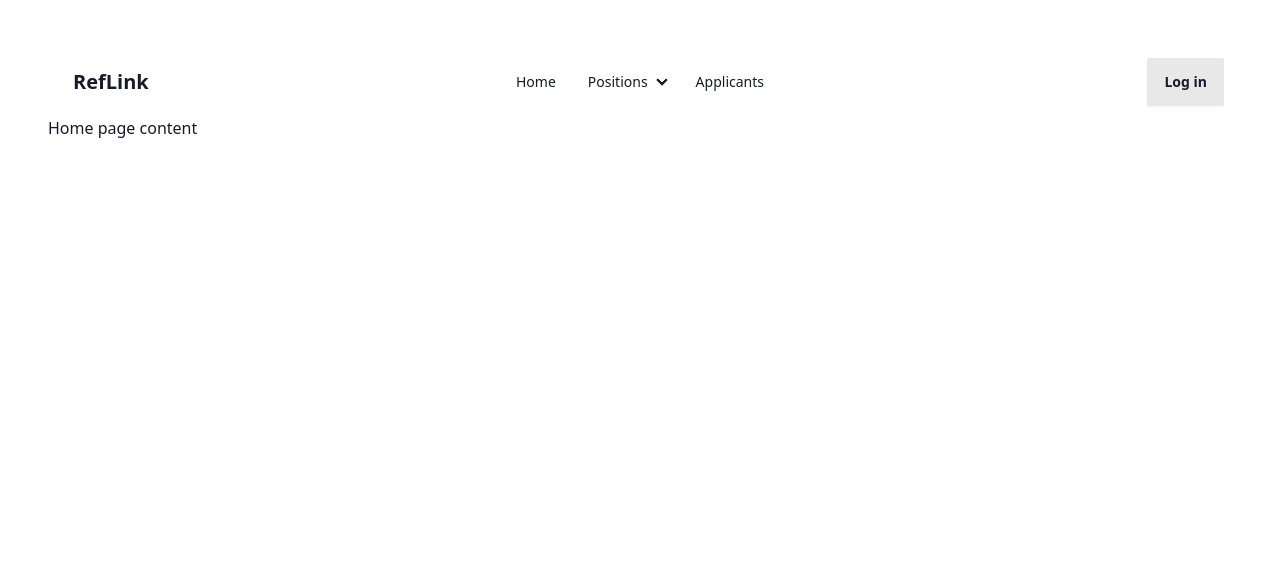
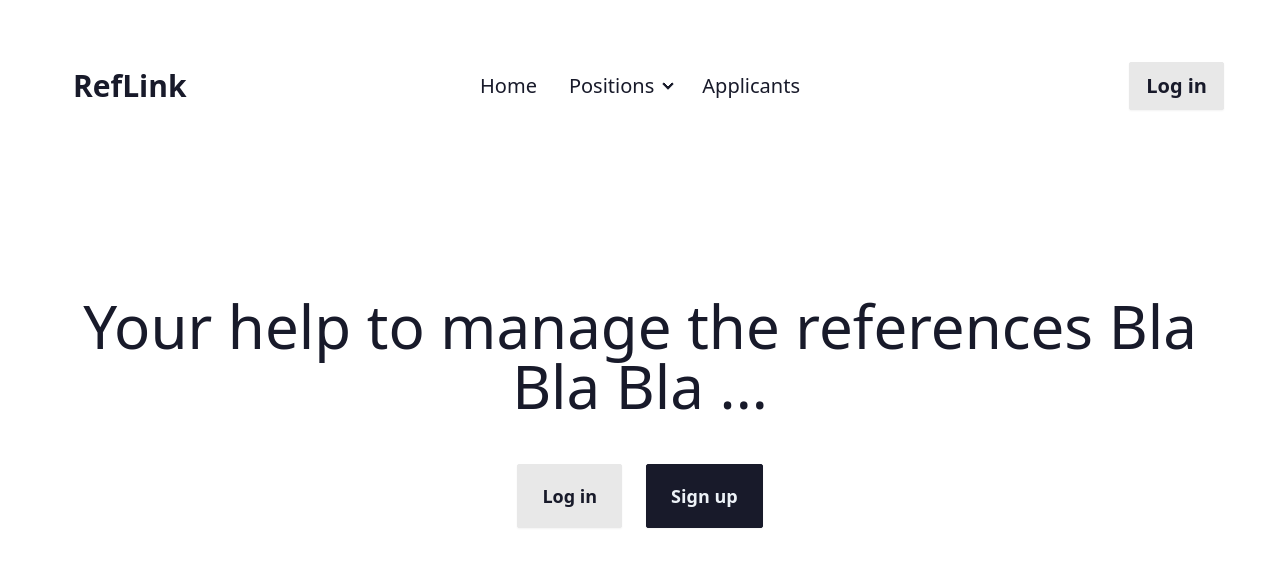
Before and after one commit to RefLink-GradProject/RefLink-App, a React (Vite) app in the folder Frontend/: page / in a window 1280 px wide. Shown: the top 566 px of the page. Built offline with nearby package versions, Linux system fonts and the light colour scheme.

Commit message:
Create Home page

```diff
--- a/Frontend/src/components/Home.tsx
+++ b/Frontend/src/components/Home.tsx
@@ -1,7 +1,11 @@
 export default function Home() {
     return (
-        <>
-        <p>Home page content</p>
-        </>
-    )
-}
+      <div className="flex flex-col justify-center items-center h-screen" style={{ marginTop: "-7rem" }}>
+        <h1 className="text-6xl text-center mb-8">Your help to manage the references Bla Bla Bla ...</h1>
+        <div className="space-y-4">
+          <button className="btn btn-lg mr-6">Log in</button>
+          <button className="btn btn-neutral btn-lg">Sign up</button>
+        </div>
+      </div>
+    );
+  }
--- a/Frontend/src/components/Navbar.tsx
+++ b/Frontend/src/components/Navbar.tsx
@@ -19,10 +19,10 @@ export default function Navbar() {
                             <li><a>Applicants</a></li>
                         </ul>
                     </div>
-                    <a className="btn btn-ghost text-xl">RefLink</a>
+                    <a className="btn btn-ghost text-3xl">RefLink</a>
                 </div>
                 <div className="navbar-center hidden lg:flex">
-                    <ul className="menu menu-horizontal px-1">
+                    <ul className="menu menu-horizontal px-1 text-xl">
                         <li><a>Home</a></li>
                         <li>
                             <details>
@@ -37,7 +37,7 @@ export default function Navbar() {
                     </ul>
                 </div>
                 <div className="navbar-end">
-                    <a className="btn">Log in</a>
+                    <a className="btn text-xl">Log in</a>
                 </div>
             </div>
         </>
--- a/Frontend/src/output.css
+++ b/Frontend/src/output.css
@@ -1182,12 +1182,28 @@ html {
     background-color: var(--btn-color, var(--fallback-b2));
     border-color: var(--btn-color, var(--fallback-b2));
   }
+
+  .btn-neutral {
+    --btn-color: var(--fallback-n);
+  }
 }
 
 .btn:focus-visible {
   outline-style: solid;
   outline-width: 2px;
   outline-offset: 2px;
+}
+
+@supports (color: oklch(0% 0 0)) {
+  .btn-neutral {
+    --btn-color: var(--n);
+  }
+}
+
+.btn-neutral {
+  --tw-text-opacity: 1;
+  color: var(--fallback-nc,oklch(var(--nc)/var(--tw-text-opacity)));
+  outline-color: var(--fallback-n,oklch(var(--n)/1));
 }
 
 .btn.glass {
@@ -1425,6 +1441,27 @@ html {
   }
 }
 
+.btn-lg {
+  height: 4rem;
+  min-height: 4rem;
+  padding-left: 1.5rem;
+  padding-right: 1.5rem;
+  font-size: 1.125rem;
+}
+
+.btn-square:where(.btn-lg) {
+  height: 4rem;
+  width: 4rem;
+  padding: 0px;
+}
+
+.btn-circle:where(.btn-lg) {
+  height: 4rem;
+  width: 4rem;
+  border-radius: 9999px;
+  padding: 0px;
+}
+
 .menu-horizontal {
   display: inline-flex;
   flex-direction: row;
@@ -1481,6 +1518,30 @@ html {
   margin-top: 0.75rem;
 }
 
+.mb-8 {
+  margin-bottom: 2rem;
+}
+
+.ml-10 {
+  margin-left: 2.5rem;
+}
+
+.mr-10 {
+  margin-right: 2.5rem;
+}
+
+.mr-6 {
+  margin-right: 1.5rem;
+}
+
+.mt-16 {
+  margin-top: 4rem;
+}
+
+.mb-20 {
+  margin-bottom: 5rem;
+}
+
 .flex {
   display: flex;
 }
@@ -1505,6 +1566,10 @@ html {
   width: 13rem;
 }
 
+.flex-col {
+  flex-direction: column;
+}
+
 .content-center {
   align-content: center;
 }
@@ -1515,6 +1580,12 @@ html {
 
 .justify-center {
   justify-content: center;
+}
+
+.space-y-4 > :not([hidden]) ~ :not([hidden]) {
+  --tw-space-y-reverse: 0;
+  margin-top: calc(1rem * calc(1 - var(--tw-space-y-reverse)));
+  margin-bottom: calc(1rem * var(--tw-space-y-reverse));
 }
 
 .rounded-box {
@@ -1557,6 +1628,11 @@ html {
 .text-6xl {
   font-size: 3.75rem;
   line-height: 1;
+}
+
+.text-3xl {
+  font-size: 1.875rem;
+  line-height: 2.25rem;
 }
 
 .shadow {
```
